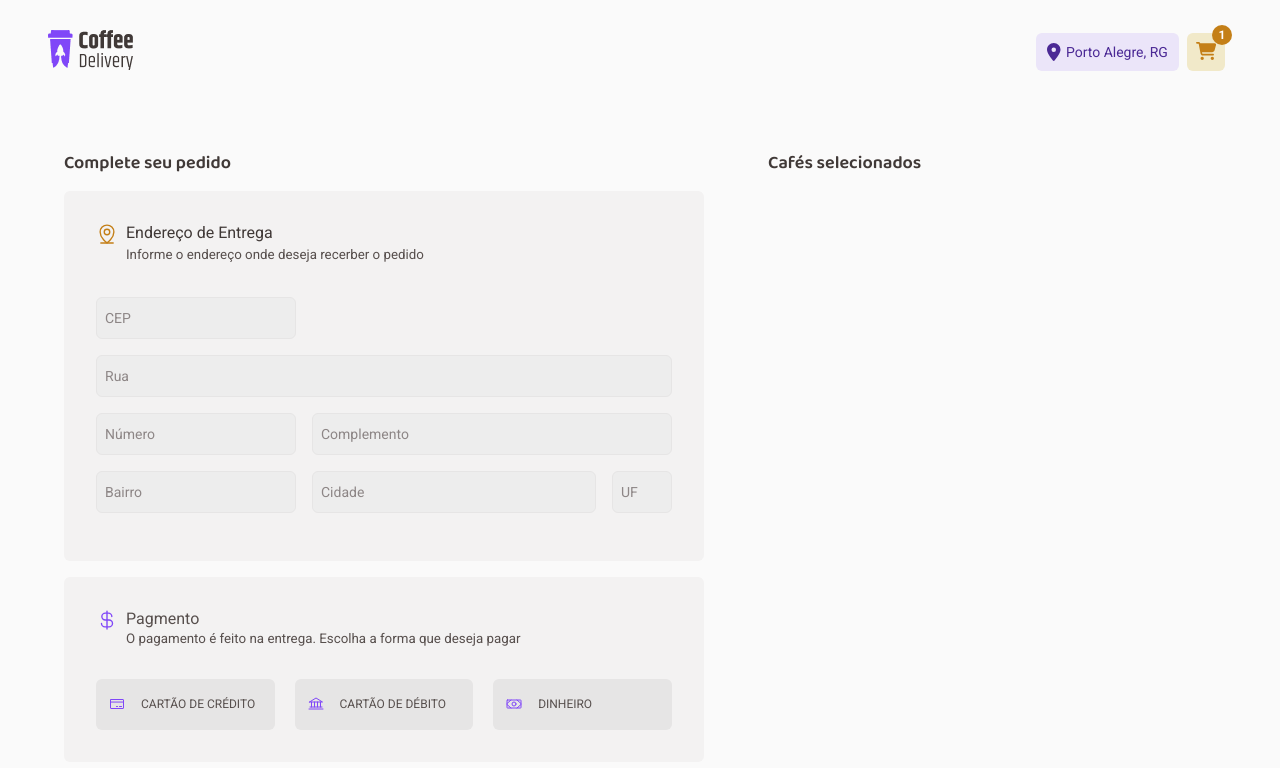
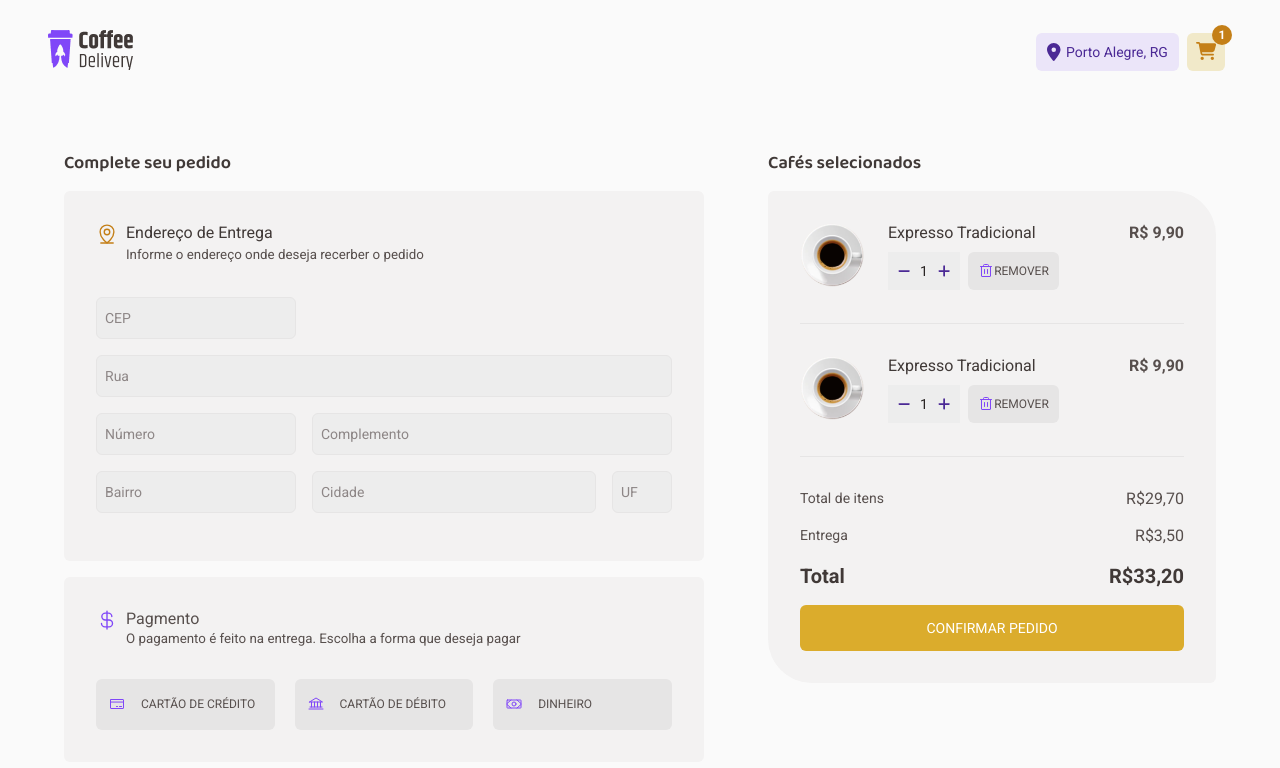
Before and after one commit to oseasmoreto/rocketseat-ignite-desafio-02-coffee-delivery, a React (Vite) app: page /cart in a window 1280 px wide. Shown: the top 768 px of the page. Built offline with nearby package versions, Linux system fonts and the light colour scheme.

Commit message:
Finaliza página do carrinho

```diff
--- a/src/components/InputQuantify/index.tsx
+++ b/src/components/InputQuantify/index.tsx
@@ -8,7 +8,7 @@ export function InputQuantify() {
       <button>
         <FontAwesomeIcon icon={faMinus} />
       </button>
-      <input type="text" min="1" value="1" />
+      <input type="text" min="1" defaultValue={1} />
       <button>
         <FontAwesomeIcon icon={faPlus} />
       </button>
--- a/src/pages/Cart/index.tsx
+++ b/src/pages/Cart/index.tsx
@@ -5,7 +5,8 @@ import {
   MapPinLine,
   Money,
 } from 'phosphor-react'
-import { Block, ButtonPayment, CartContainer } from './styles'
+import { Item } from '../../components/Cart/Item'
+import { Block, ButtonConfirm, ButtonPayment, CartContainer } from './styles'
 
 export function Cart() {
   return (
@@ -66,6 +67,23 @@ export function Cart() {
       </div>
       <aside className="box-info-order">
         <h4>Cafés selecionados</h4>
+        <Block className="cart-itens">
+          <Item />
+          <Item />
+          <div className="box-price">
+            <p>
+              Total de itens <span>R$29,70</span>
+            </p>
+            <p>
+              Entrega <span>R$3,50</span>
+            </p>
+            <p>
+              Total
+              <span>R$33,20</span>
+            </p>
+          </div>
+          <ButtonConfirm>Confirmar pedido</ButtonConfirm>
+        </Block>
       </aside>
     </CartContainer>
   )
--- a/src/pages/Cart/styles.ts
+++ b/src/pages/Cart/styles.ts
@@ -97,6 +97,37 @@ export const CartContainer = styled.main`
     }
   }
 
+  .cart-itens {
+    border-top-right-radius: 44px;
+    border-bottom-left-radius: 44px;
+
+    .box-price {
+      p {
+        display: flex;
+        justify-content: space-between;
+        margin-bottom: 1rem;
+
+        font-size: 14px;
+        line-height: 1.3;
+        color: ${(props) => props.theme.text};
+
+        span {
+          font-size: 1rem;
+        }
+
+        &:nth-child(3) {
+          font-weight: bold;
+          color: ${(props) => props.theme.subtitle};
+          font-size: 20px;
+
+          span {
+            font-size: 20px;
+          }
+        }
+      }
+    }
+  }
+
   @media (max-width: 1024px) {
     width: 100%;
     grid-template-columns: 1fr;
@@ -182,3 +213,24 @@ export const ButtonPayment = styled.button`
     width: 100%;
   }
 `
+export const ButtonConfirm = styled.button`
+  width: 100%;
+  height: 46px;
+
+  border: 0;
+  border-radius: 6px;
+
+  background-color: ${(props) => props.theme.secondary.normal};
+
+  font-size: 14px;
+  line-height: 1.3;
+  color: ${(props) => props.theme.white};
+  text-transform: uppercase;
+
+  transition: all 0.2s;
+  cursor: pointer;
+
+  &:hover {
+    background-color: ${(props) => props.theme.secondary.dark};
+  }
+`
```
